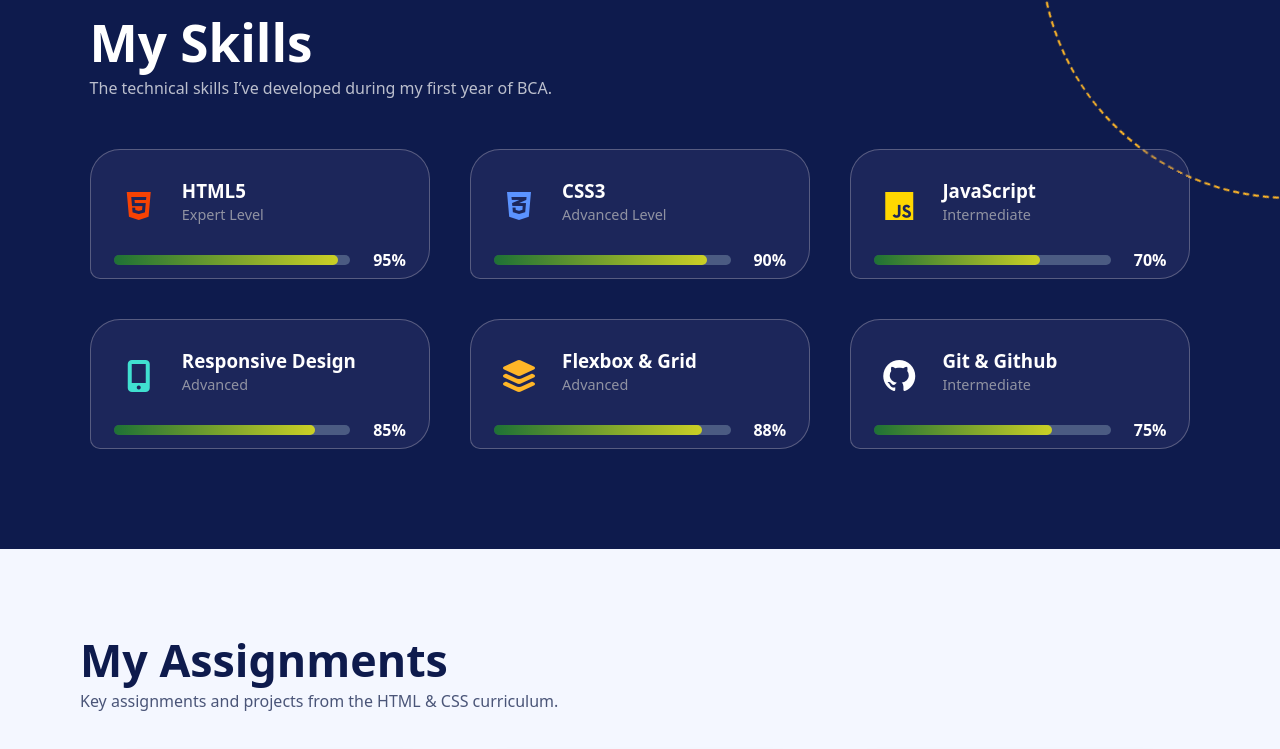
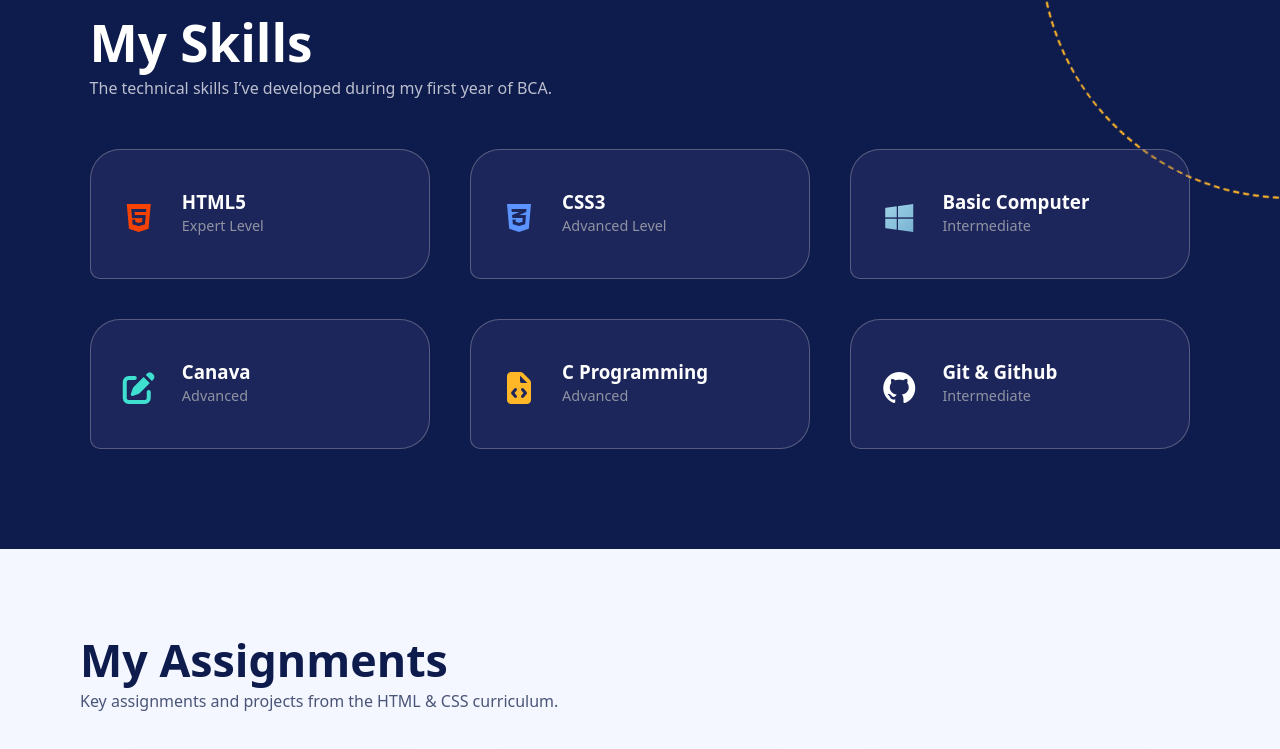
Before and after one commit to sahil67-sn/Portfolio, a plain HTML site: page index.html in a window 1280 px wide. Shown: the part 1871-2620 px from the top of the page. Drawn offline with Linux system fonts and the light colour scheme.

Commit message:
Final Commit

```diff
--- a/index.html
+++ b/index.html
@@ -194,57 +194,57 @@
                         <div class="tl"><i class="fab fa-html5 fa-2x" style="color:rgba(255, 68, 0, 0.966)"></i></div>
                         <div class="tr"><h3>HTML5</h3><span>Expert Level</span></div>
                     </div>
-                    <div class="card-bottom">
+                    <!-- <div class="card-bottom">
                         <div class="bar" >
                             <i class="bari" style="width: 95%; height: 100%;"></i>
                         </div>
                         <b>95%</b>
-                    </div>
+                    </div> -->
                 </div>
                 <div class="card">
                     <div class="card-top">
                         <div class="tl"><i class="fab fa-css3-alt fa-2x" style="color:#5B93FF"></i></div>
                         <div class="tr"><h3>CSS3</h3><span>Advanced Level</span></div>
                     </div>
-                    <div class="card-bottom">
+                    <!-- <div class="card-bottom">
                         <div class="bar"><i style="width: 90%;"></i></div><b>90%</b>
-                    </div>
+                    </div> -->
                 </div>
                 <div class="card">
                     <div class="card-top">
-                        <div class="tl"><i class="fab fa-js fa-2x" style="color:gold"></i></div>
-                        <div class="tr"><h3>JavaScript</h3><span>Intermediate</span></div>
+                        <div class="tl"><i class="fab fa-windows fa-2x" style="background:linear-gradient(135deg,rgb(166, 215, 234),rgba(135, 207, 235, 0.82));color: transparent;background-clip: text;"></i></div>
+                        <div class="tr"><h3>Basic Computer</h3><span>Intermediate</span></div>
                     </div>
-                    <div class="card-bottom">
+                    <!-- <div class="card-bottom">
                         <div class="bar"><i style="width: 70%;"></i></div><b>70%</b>
-                    </div>
+                    </div> -->
                 </div>
                 <div class="card">
                     <div class="card-top">
-                        <div class="tl"><i class="fas fa-mobile-alt fa-2x" style="color:turquoise"></i></div>
-                        <div class="tr"><h3>Responsive Design</h3><span>Advanced</span></div>
+                        <div class="tl"><i class="fas fa-edit fa-2x" style="color:turquoise"></i></div>
+                        <div class="tr"><h3>Canava</h3><span>Advanced</span></div>
                     </div>
-                    <div class="card-bottom">
+                    <!-- <div class="card-bottom">
                         <div class="bar"><i style="width: 85%;"></i></div><b>85%</b>
-                    </div>
+                    </div> -->
                 </div>
                 <div class="card">
                     <div class="card-top">
-                        <div class="tl"><i class="fas fa-layer-group fa-2x" style="color:var(--marigold)"></i></div>
-                        <div class="tr"><h3>Flexbox & Grid</h3><span>Advanced</span></div>
+                        <div class="tl"><i class="fas fa-file-code fa-2x" style="color:var(--marigold)"></i></div>
+                        <div class="tr"><h3>C Programming</h3><span>Advanced</span></div>
                     </div>
-                    <div class="card-bottom">
+                    <!-- <div class="card-bottom">
                         <div class="bar"><i style="width: 88%;"></i></div><b>88%</b>
-                    </div>
+                    </div> -->
                 </div>
                 <div class="card">
                     <div class="card-top">
                         <div class="tl"><i class="fab fa-github fa-2x" style="color:white"></i></div>
                         <div class="tr"><h3>Git & Github</h3><span>Intermediate</span></div>
                     </div>
-                    <div class="card-bottom">
+                    <!-- <div class="card-bottom">
                         <div class="bar"><i style="width: 75%;"></i></div><b>75%</b>
-                    </div>
+                    </div> -->
                 </div>
                 <div class="ani"></div>
             </div>
--- a/style.css
+++ b/style.css
@@ -499,8 +499,9 @@ i>p{
     display: flex;
 }
 .card-top{
-    height: 72%;
-    align-items: center;
+    height: 90%;
+    display: flex;
+    align-items: center;justify-content: center;
     /* border: 1px solid black; */
 }
 .card-bottom{
@@ -634,7 +635,7 @@ i>p{
     margin: 8px 0 0 18px;
 }
 .assignment-all{
-    height: 80px;
+    height: 60px;
     width: 300px;
     /* padding: 30px; */
     /* background: green; */
@@ -643,6 +644,7 @@ i>p{
     overflow: hidden;
     /* border-radius: 50px; */
     margin: 30px 0 0 0;
+    /* border-color: 30px; */
 }
 .assignment-all a{
     /* height: 100%; */
@@ -655,7 +657,7 @@ i>p{
     padding: 30px;
     border: 1px solid rgba(173, 216, 230, 0.278);
     display: flex;align-items: center;justify-content: center;
-    border-radius: 60px;
+    border-radius: 99px;
     box-shadow: 0 10px 30px -18px rgba(14, 27, 77, .4);
 }
 .view:hover{
```
